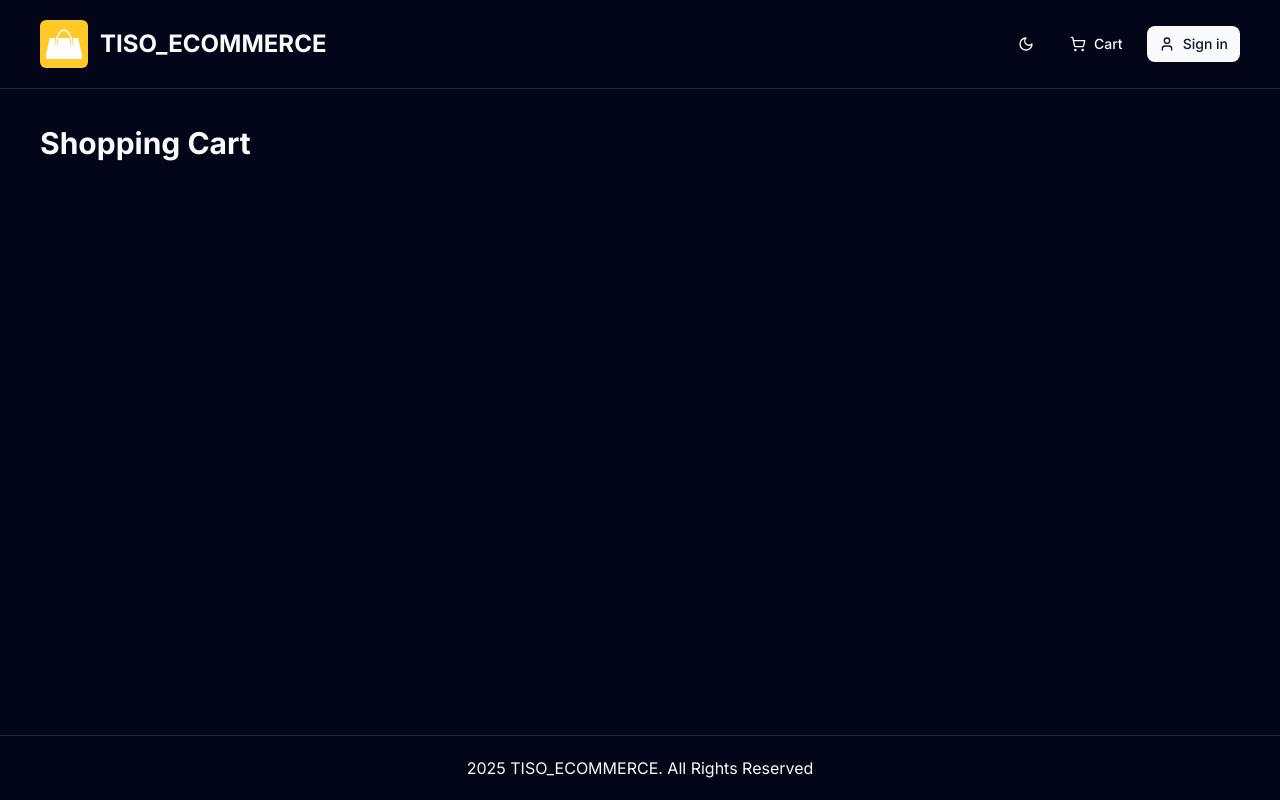
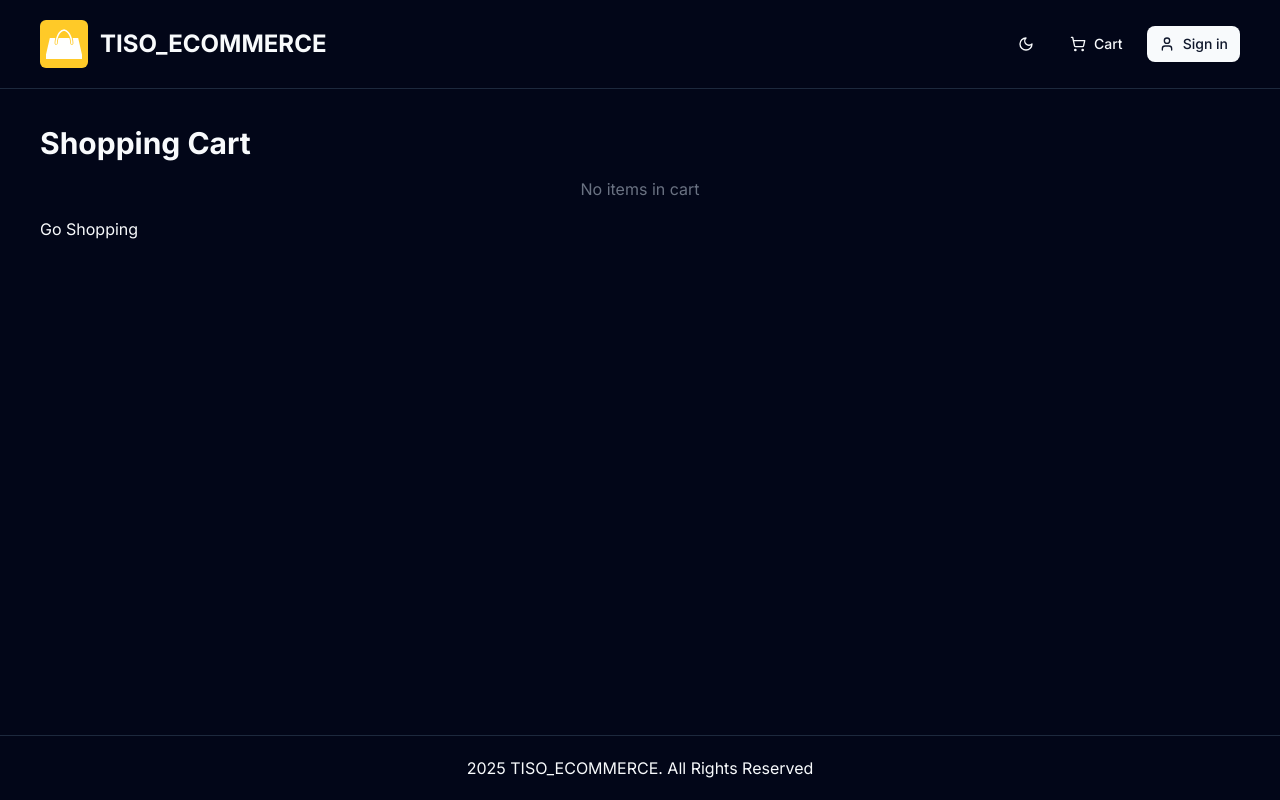
Before and after one commit to diepvv/tiso-ecommerce, a Next.js app: page /cart in a window 1280 px wide. Built offline with nearby package versions, Linux system fonts and the light colour scheme; no server answers; the database is empty.

Commit message:
add cart page

```diff
--- a/app/(root)/cart/cart-table.tsx
+++ b/app/(root)/cart/cart-table.tsx
@@ -1,10 +1,31 @@
 "use client";
+import { useRouter } from "next/navigation";
+import { useTransition } from "react";
+import { addItemToCart, removeItemFromCart } from "@/lib/actions/cart.actions";
+import { ArrowRight, Loader, Minus, Plus } from "lucide-react";
+import { Cart } from "@/types";
+import Link from "next/link";
+import Image from "next/image";
 
-import { Cart } from "@/types";
 const CartTable = ({ cart }: { cart?: Cart }) => {
+  const router = useRouter();
+  const [isPending, startTransition] = useTransition();
+
   return (
     <>
       <h1 className="py-4 h2-bold">Shopping Cart</h1>
+      {!cart || cart.items.length === 0 ? (
+        <div className="flex flex-col gap-4">
+          <p className="text-center text-gray-500">No items in cart</p>
+          <Link href="/" className="btn-primary">
+            Go Shopping
+          </Link>
+        </div>
+      ) : (
+        <div className="grid md:grid-cols-4 md:gap-5">
+          <div className="overflow-x-auto md:col-span-3">Table</div>
+        </div>
+      )}
     </>
   );
 };
--- a/app/(root)/cart/page.tsx
+++ b/app/(root)/cart/page.tsx
@@ -1,13 +1,15 @@
 import CartTable from "./cart-table";
+import { getMyCart } from "@/lib/actions/cart.actions";
 
 export const metadata = {
   title: "Shopping Cart",
 };
 
-const CartPage = () => {
+const CartPage = async () => {
+  const cart = await getMyCart();
   return (
     <>
-      <CartTable />
+      <CartTable cart={cart} />
     </>
   );
 };
```
